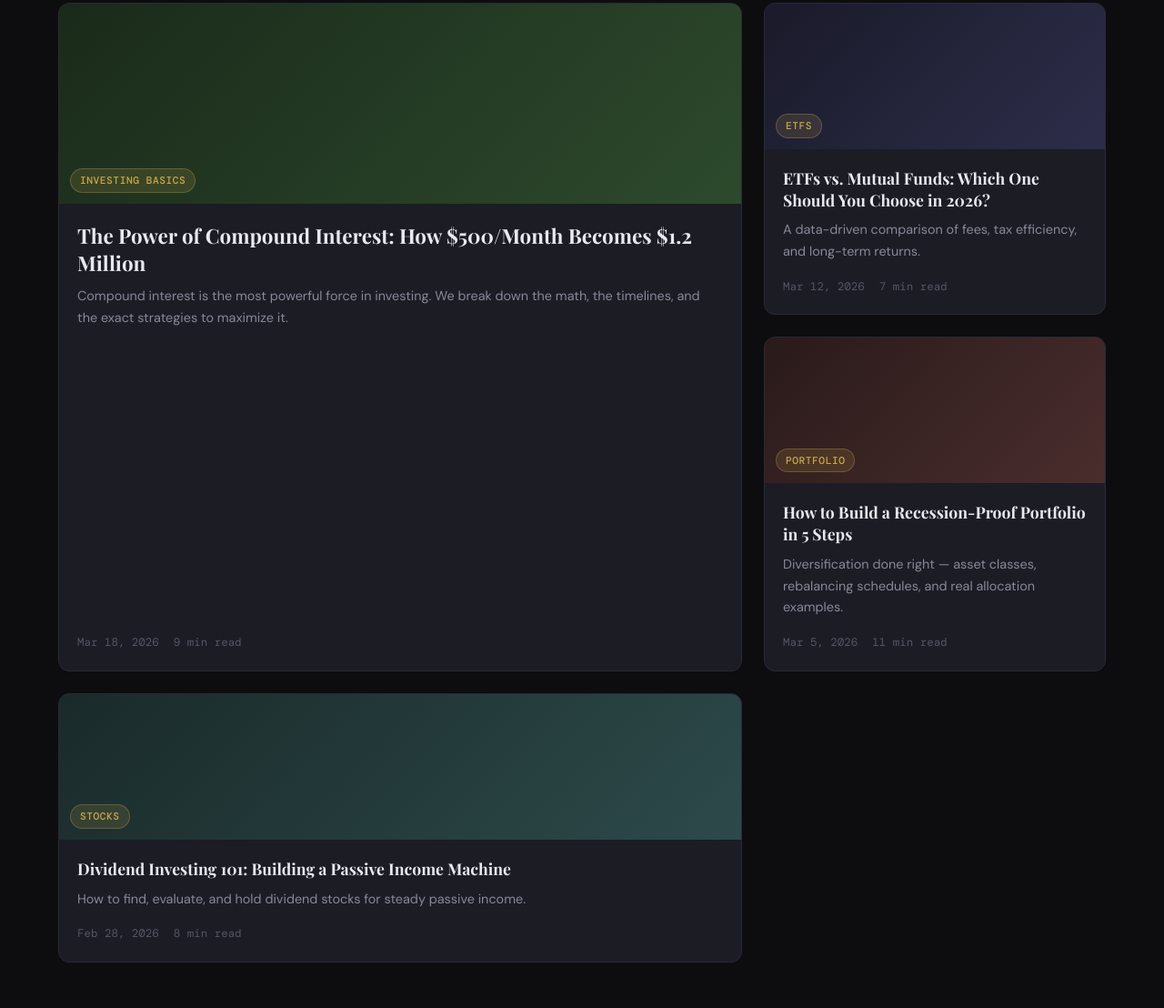
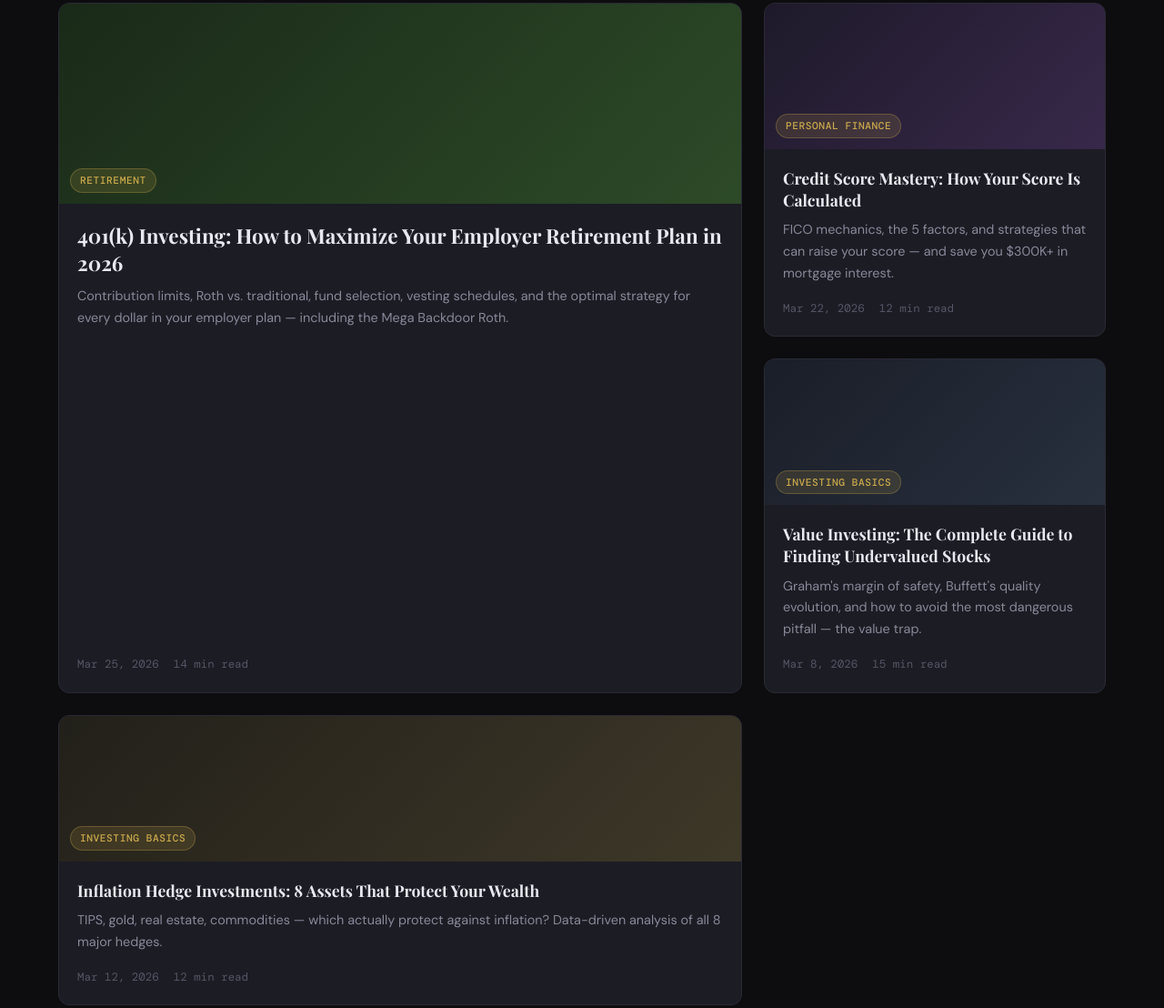
Before and after one commit to cerebromilionario/wealthaxis, a plain HTML site: page index.html in a window 1280 px wide. Shown: the part 1054-2162 px from the top of the page at 91% size. Drawn offline with nearby package versions, Linux system fonts and the light colour scheme.

Commit message:
Add files via upload

```diff
--- a/index.html
+++ b/index.html
@@ -106,57 +106,57 @@
       <div class="articles-grid">
 
         <article class="article-card article-card--featured">
-          <div class="article-img" style="background: linear-gradient(135deg,#1a2a1a,#2d4a2d);">
-            <span class="article-category">Investing Basics</span>
+          <div class="article-img" style="background: linear-gradient(135deg,#1a2a18,#2d4a28);">
+            <span class="article-category">Retirement</span>
           </div>
           <div class="article-body">
-            <h3><a href="blog/compound-interest-guide.html">The Power of Compound Interest: How $500/Month Becomes $1.2 Million</a></h3>
-            <p>Compound interest is the most powerful force in investing. We break down the math, the timelines, and the exact strategies to maximize it.</p>
+            <h3><a href="blog/401k-investing-guide.html">401(k) Investing: How to Maximize Your Employer Retirement Plan in 2026</a></h3>
+            <p>Contribution limits, Roth vs. traditional, fund selection, vesting schedules, and the optimal strategy for every dollar in your employer plan — including the Mega Backdoor Roth.</p>
             <div class="article-meta">
-              <span class="article-date">Mar 18, 2026</span>
-              <span class="article-read">9 min read</span>
+              <span class="article-date">Mar 25, 2026</span>
+              <span class="article-read">14 min read</span>
             </div>
           </div>
         </article>
 
         <article class="article-card">
-          <div class="article-img" style="background: linear-gradient(135deg,#1a1a2a,#2d2d4a);">
-            <span class="article-category">ETFs</span>
+          <div class="article-img" style="background: linear-gradient(135deg,#1e1a2a,#38284a);">
+            <span class="article-category">Personal Finance</span>
           </div>
           <div class="article-body">
-            <h3><a href="blog/etf-vs-mutual-funds.html">ETFs vs. Mutual Funds: Which One Should You Choose in 2026?</a></h3>
-            <p>A data-driven comparison of fees, tax efficiency, and long-term returns.</p>
+            <h3><a href="blog/credit-score-guide.html">Credit Score Mastery: How Your Score Is Calculated</a></h3>
+            <p>FICO mechanics, the 5 factors, and strategies that can raise your score — and save you $300K+ in mortgage interest.</p>
             <div class="article-meta">
-              <span class="article-date">Mar 12, 2026</span>
-              <span class="article-read">7 min read</span>
+              <span class="article-date">Mar 22, 2026</span>
+              <span class="article-read">12 min read</span>
             </div>
           </div>
         </article>
 
         <article class="article-card">
-          <div class="article-img" style="background: linear-gradient(135deg,#2a1a1a,#4a2d2d);">
-            <span class="article-category">Portfolio</span>
+          <div class="article-img" style="background: linear-gradient(135deg,#1a1e28,#28303e);">
+            <span class="article-category">Investing Basics</span>
           </div>
           <div class="article-body">
-            <h3><a href="blog/portfolio-diversification.html">How to Build a Recession-Proof Portfolio in 5 Steps</a></h3>
-            <p>Diversification done right — asset classes, rebalancing schedules, and real allocation examples.</p>
+            <h3><a href="blog/value-investing-guide.html">Value Investing: The Complete Guide to Finding Undervalued Stocks</a></h3>
+            <p>Graham's margin of safety, Buffett's quality evolution, and how to avoid the most dangerous pitfall — the value trap.</p>
             <div class="article-meta">
-              <span class="article-date">Mar 5, 2026</span>
-              <span class="article-read">11 min read</span>
+              <span class="article-date">Mar 8, 2026</span>
+              <span class="article-read">15 min read</span>
             </div>
           </div>
         </article>
 
         <article class="article-card">
-          <div class="article-img" style="background: linear-gradient(135deg,#1a2a2a,#2d4a4a);">
-            <span class="article-category">Stocks</span>
+          <div class="article-img" style="background: linear-gradient(135deg,#22201a,#3e3828);">
+            <span class="article-category">Investing Basics</span>
           </div>
           <div class="article-body">
-            <h3><a href="blog/dividend-investing.html">Dividend Investing 101: Building a Passive Income Machine</a></h3>
-            <p>How to find, evaluate, and hold dividend stocks for steady passive income.</p>
+            <h3><a href="blog/inflation-hedge-investments.html">Inflation Hedge Investments: 8 Assets That Protect Your Wealth</a></h3>
+            <p>TIPS, gold, real estate, commodities — which actually protect against inflation? Data-driven analysis of all 8 major hedges.</p>
             <div class="article-meta">
-              <span class="article-date">Feb 28, 2026</span>
-              <span class="article-read">8 min read</span>
+              <span class="article-date">Mar 12, 2026</span>
+              <span class="article-read">12 min read</span>
             </div>
           </div>
         </article>
```
